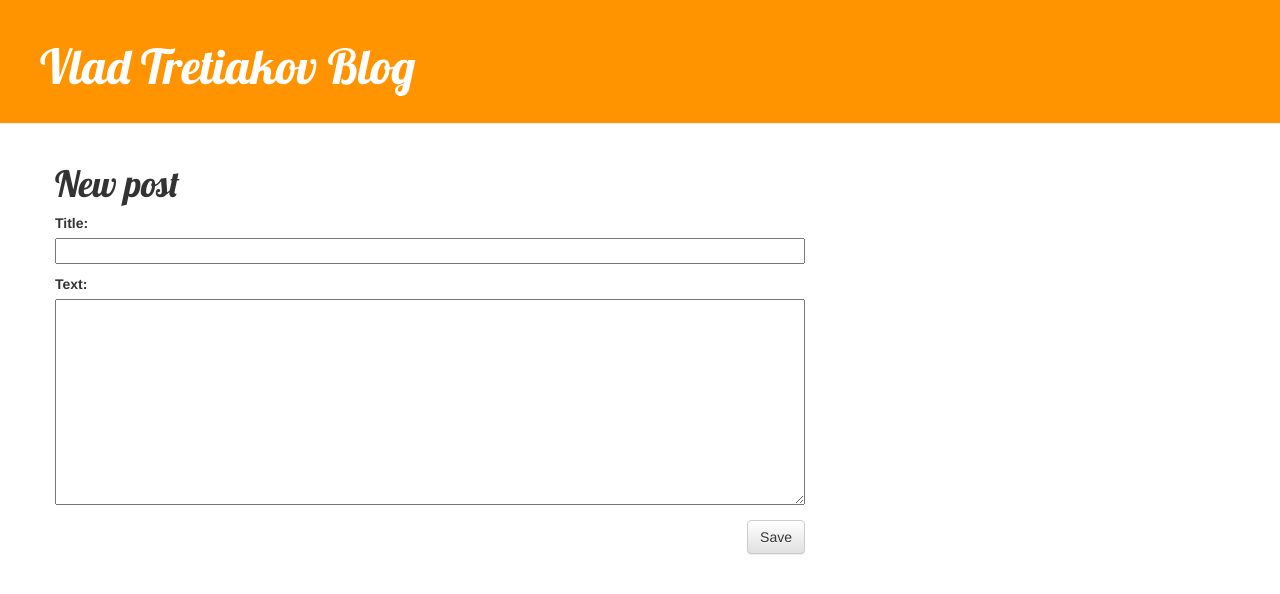
After one commit to BCE-yMPyT/djangocv, a Django app: page /post/new/ in a window 1280 px wide. The commit adds this page. Shown: the top 594 px of the page. Run offline with Django 3.2, Linux system fonts and the light colour scheme; some libraries are stand-ins or nearby versions.

Commit message:
Made the navigation system for blog.

```diff
--- /dev/null
+++ b/blog/forms.py
@@ -0,0 +1,9 @@
+from django import forms
+
+from .models import Post
+
+class PostForm(forms.ModelForm):
+
+    class Meta:
+        model = Post
+        fields = ('title', 'text',)
--- a/blog/static/css/blog.css
+++ b/blog/static/css/blog.css
@@ -46,3 +46,8 @@ h1, h2, h3, h4 {
 .post h1 a, .post h1 a:visited {
     color: #000000;
 }
+
+.glyphicon-pencil {
+
+    float: top;
+}
--- a/blog/templates/blog/base.html
+++ b/blog/templates/blog/base.html
@@ -11,6 +11,9 @@
     <body>
 
         <div class="page-header">
+            {% if user.is_authenticated %}
+                <a href="{% url 'post_new' %}" class="top-menu"><span class="glyphicon glyphicon-plus"></span></a>
+            {% endif %}
             <h1><a href="/">Vlad Tretiakov Blog</a></h1>
         </div>
 
--- a/blog/templates/blog/post_detail.html
+++ b/blog/templates/blog/post_detail.html
@@ -9,5 +9,8 @@
         {% endif %}
         <h1>{{ post.title }}</h1>
         <p>{{ post.text|linebreaksbr }}</p>
+        {% if user.is_authenticated %}
+            <a class="btn btn-default" href="{% url 'post_edit' pk=post.pk %}"><span class="glyphicon glyphicon-pencil"></span></a>
+        {% endif %}
     </div>
 {% endblock %}
--- /dev/null
+++ b/blog/templates/blog/post_edit.html
@@ -0,0 +1,9 @@
+{% extends 'blog/base.html' %}
+
+{% block content %}
+    <h1>New post</h1>
+    <form method="POST" class="post-form">{% csrf_token %}
+        {{ form.as_p }}
+        <button type="submit" class="save btn btn-default">Save</button>
+    </form>
+{% endblock %}
--- a/blog/urls.py
+++ b/blog/urls.py
@@ -4,4 +4,6 @@ from . import views
 urlpatterns = [
     url(r'^$', views.post_list, name='post_list'),
     url(r'^post/(?P<pk>[0-9]+)/$', views.post_detail, name='post_detail'),
+    url(r'^post/new/$', views.post_new, name='post_new'),
+    url(r'^post/(?P<pk>[0-9]+)/edit/$', views.post_edit, name='post_edit'),
 ]
--- a/blog/views.py
+++ b/blog/views.py
@@ -2,6 +2,8 @@ from django.shortcuts import render
 from django.utils import timezone
 from .models import Post
 from django.shortcuts import render, get_object_or_404
+from .forms import PostForm
+from django.shortcuts import redirect
 
 # Create your views here.
 
@@ -12,3 +14,30 @@ def post_list(request):
 def post_detail(request, pk):
     post = get_object_or_404(Post, pk=pk)
     return render(request, 'blog/post_detail.html', {'post': post})
+
+def post_new(request):
+    if request.method == "POST":
+        form = PostForm(request.POST)
+        if form.is_valid():
+            post = form.save(commit=False)
+            post.author = request.user
+            post.published_date = timezone.now()
+            post.save()
+            return redirect('post_detail', pk=post.pk)
+    else:
+        form = PostForm()
+    return render(request, 'blog/post_edit.html', {'form': form})
+
+def post_edit(request, pk):
+    post = get_object_or_404(Post, pk=pk)
+    if request.method == "POST":
+        form = PostForm(request.POST, instance=post)
+        if form.is_valid():
+            post = form.save(commit=False)
+            post.author = request.user
+            post.published_date = timezone.now()
+            post.save()
+            return redirect('post_detail', pk=post.pk)
+    else:
+        form = PostForm(instance=post)
+    return render(request, 'blog/post_edit.html', {'form': form})
```
Also changed, not shown: db.sqlite3.
